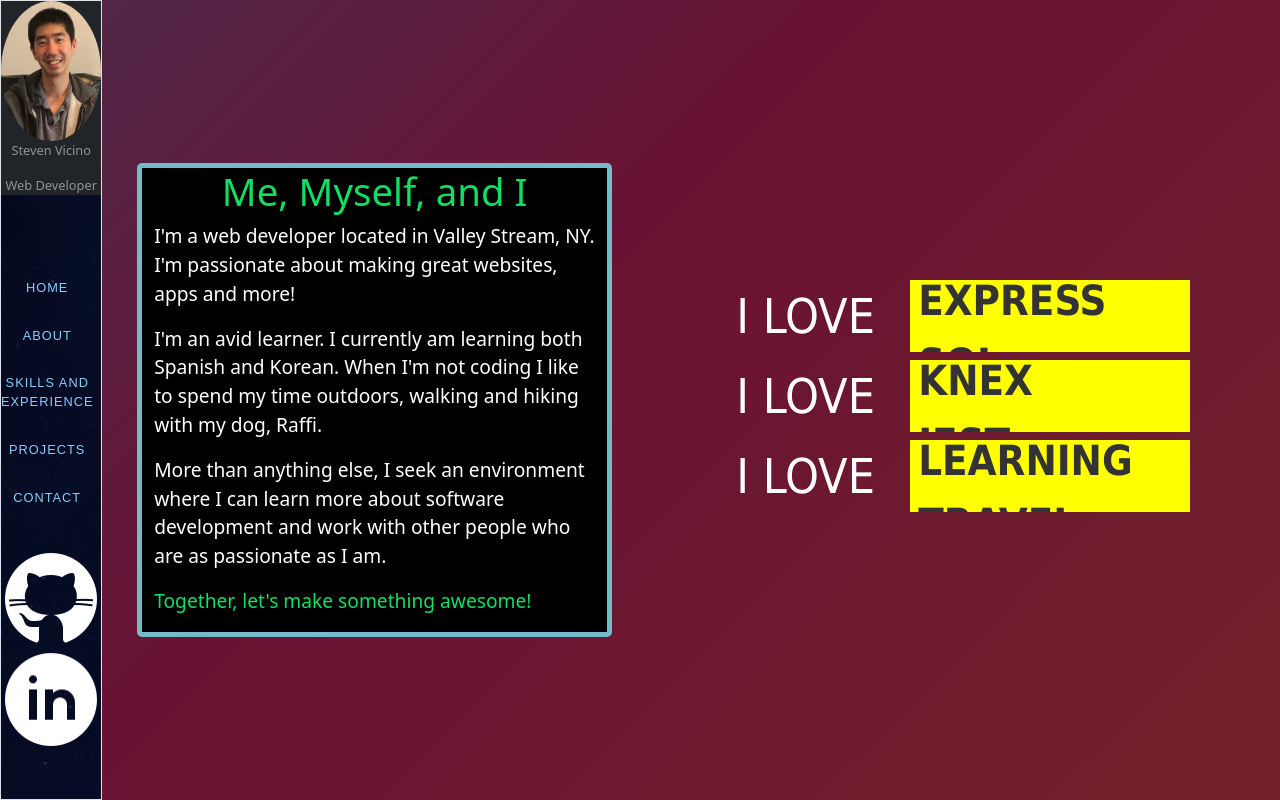
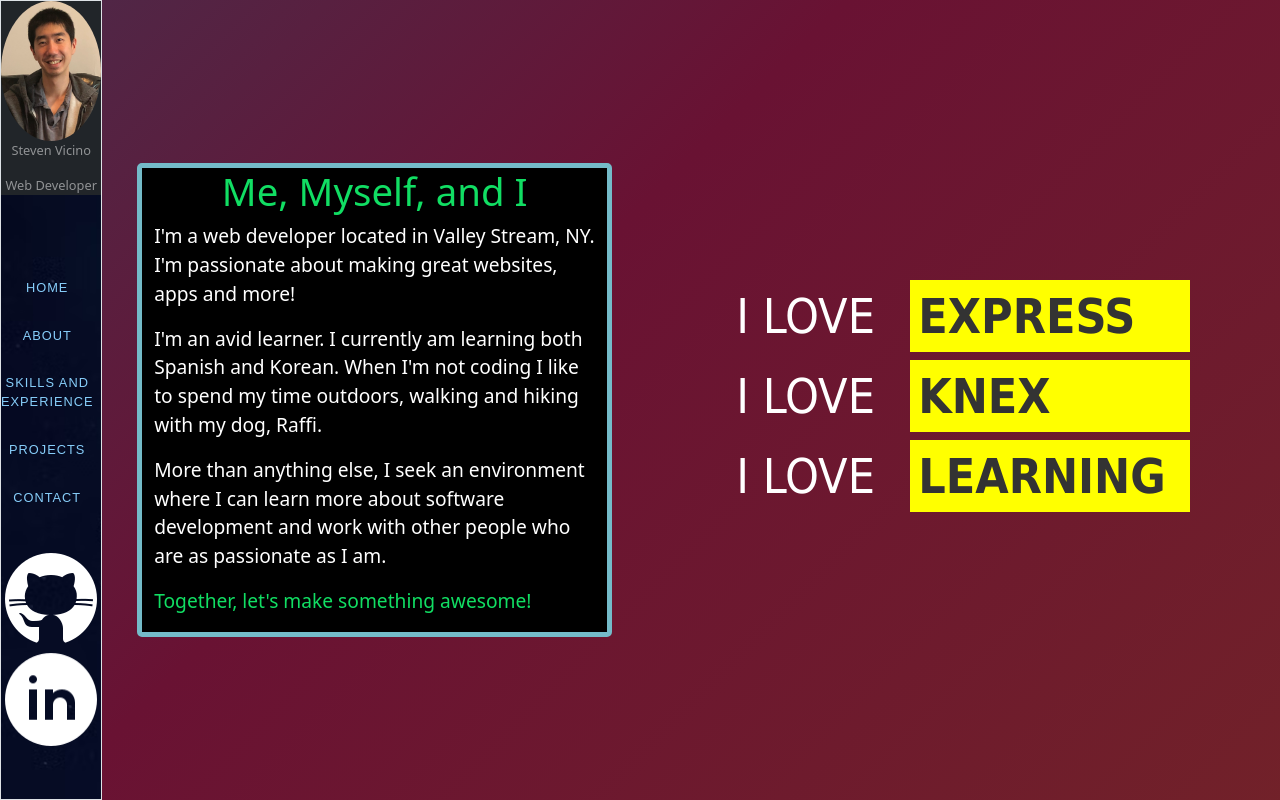
Before and after one commit to StevenVicino/my-website, a React (Create React App) app: page /About in a window 1280 px wide. Built offline with nearby package versions, Linux system fonts and the light colour scheme.

Commit message:
font changes

```diff
--- a/src/App.css
+++ b/src/App.css
@@ -273,6 +273,7 @@ margin-top:0.5em;
   background-color: yellow;
   color: #333;
   display: block;
+  font-size: 48px;
   font-weight: 900;
   overflow: hidden;
   position: absolute;
```
